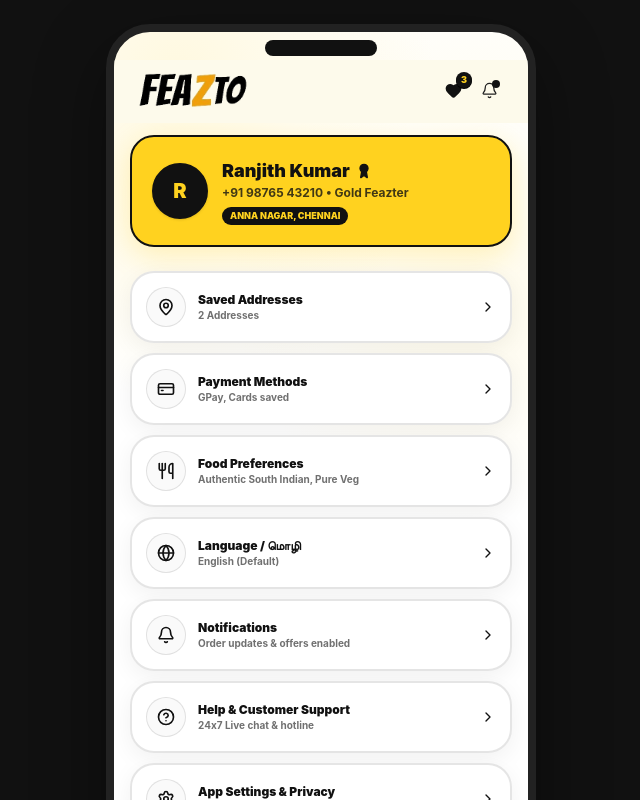
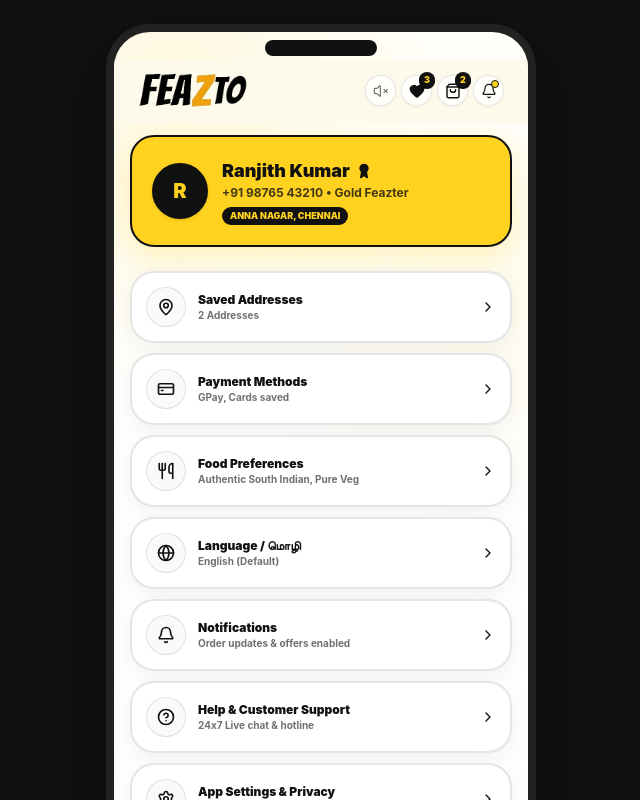
Before and after one commit to Dravid2016/User-app-prototype, a React (Vite) app: page / in a window 1280 px wide. Both pictures are taken after a click on the button "1-Tap Instant Demo Login". Shown: the top 800 px of the page, without its empty margins (319-959 px from the left). Built offline with nearby package versions, Linux system fonts and the light colour scheme; the HTML template or start-up script is replaced by a standard one.

Commit message:
Add Background Music toggle, Wishlist, Cart, and Notification icons to Header

```diff
--- a/src/components/layout/header/Header.tsx
+++ b/src/components/layout/header/Header.tsx
@@ -1,5 +1,5 @@
-import React from 'react';
-import { Bell, Heart } from 'lucide-react';
+import React, { useState, useEffect, useRef } from 'react';
+import { Bell, Heart, ShoppingBag, Music, Volume2, VolumeX } from 'lucide-react';
 import { useAppStore } from '../../../store/appStore';
 import './header.css';
 
@@ -11,17 +11,82 @@
   onNotificationClick,
 }) => {
   const { page, setPage, cartCount, savedItemIds, showToast } = useAppStore();
+  const [isPlayingMusic, setIsPlayingMusic] = useState<boolean>(false);
+  const audioCtxRef = useRef<AudioContext | null>(null);
+  const musicIntervalRef = useRef<any>(null);
+
+  const isSavedPage = page === 'saved';
+  const isCartPage = page === 'cart';
 
   const handleNotificationClick = onNotificationClick || (() => {
     showToast('No new notifications');
   });
 
-  const isSavedPage = page === 'saved';
+  // Soothing Indian Ambient Pentatonic Chords Synthesizer
+  const playAmbientNote = () => {
+    try {
+      if (!audioCtxRef.current) {
+        audioCtxRef.current = new (window.AudioContext || (window as any).webkitAudioContext)();
+      }
+      if (audioCtxRef.current.state === 'suspended') {
+        audioCtxRef.current.resume();
+      }
+
+      const notes = [261.63, 293.66, 329.63, 392.0, 440.0, 523.25]; // C4, D4, E4, G4, A4, C5 pentatonic scale
+      const randomFreq = notes[Math.floor(Math.random() * notes.length)];
+
+      const osc = audioCtxRef.current.createOscillator();
+      const gain = audioCtxRef.current.createGain();
+
+      osc.type = 'sine';
+      osc.frequency.setValueAtTime(randomFreq, audioCtxRef.current.currentTime);
+
+      // Soft envelope for peaceful ambient sound
+      gain.gain.setValueAtTime(0, audioCtxRef.current.currentTime);
+      gain.gain.linearRampToValueAtTime(0.03, audioCtxRef.current.currentTime + 0.4);
+      gain.gain.exponentialRampToValueAtTime(0.0001, audioCtxRef.current.currentTime + 2.8);
+
+      osc.connect(gain);
+      gain.connect(audioCtxRef.current.destination);
+
+      osc.start(audioCtxRef.current.currentTime);
+      osc.stop(audioCtxRef.current.currentTime + 3.0);
+    } catch (e) {
+      console.error('Audio synth error', e);
+    }
+  };
+
+  const toggleMusic = () => {
+    if (isPlayingMusic) {
+      if (musicIntervalRef.current) {
+        clearInterval(musicIntervalRef.current);
+        musicIntervalRef.current = null;
+      }
+      setIsPlayingMusic(false);
+      showToast('App Background Music: Off 🔇');
+    } else {
+      setIsPlayingMusic(true);
+      showToast('App Background Music: Playing Soothing Melodies 🎵');
+      playAmbientNote();
+      musicIntervalRef.current = setInterval(() => {
+        playAmbientNote();
+      }, 1600);
+    }
+  };
+
+  // Cleanup audio timer on unmount
+  useEffect(() => {
+    return () => {
+      if (musicIntervalRef.current) {
+        clearInterval(musicIntervalRef.current);
+      }
+    };
+  }, []);
 
   return (
     <header className="feazto-header select-none">
       <div className="feazto-header__inner">
-        {/* Top Row: Logo & Actions */}
+        {/* Top Row: Logo & Action Icons */}
         <div className="feazto-header__top">
           <button
             onClick={() => setPage('home')}
@@ -34,18 +99,40 @@
             />
           </button>
 
+          {/* Action Icons Row: Music, Wishlist, Cart, Notification */}
           <div className="feazto-header__actions">
-            {/* Wishlist / Saved Icon (Moved to Header) */}
+            {/* 1. App Background Music Toggle */}
+            <button
+              type="button"
+              className={`feazto-header__icon-button relative transition-all ${
+                isPlayingMusic ? 'bg-[#FFD21F] text-[#111111] ring-2 ring-[#111111]' : ''
+              }`}
+              aria-label="Toggle App Background Music"
+              onClick={toggleMusic}
+              title={isPlayingMusic ? 'Turn off background music' : 'Turn on background music'}
+            >
+              {isPlayingMusic ? (
+                <Volume2 size={16} strokeWidth={2.5} className="animate-pulse" />
+              ) : (
+                <VolumeX size={16} strokeWidth={1.8} className="text-[#707070]" />
+              )}
+              {isPlayingMusic && (
+                <span className="absolute -top-0.5 -right-0.5 w-2.5 h-2.5 rounded-full bg-emerald-500 border border-white animate-ping" />
+              )}
+            </button>
+
+            {/* 2. Wishlist / Saved */}
             <button
               type="button"
               className={`feazto-header__icon-button relative transition-colors ${
-                isSavedPage ? 'bg-[#FFD21F] border-[#111111]' : ''
+                isSavedPage ? 'bg-[#FFD21F] border border-[#111111]' : ''
               }`}
               aria-label="Wishlist"
               onClick={() => setPage('saved')}
+              title="Wishlist"
             >
               <Heart
-                size={17}
+                size={16}
                 strokeWidth={2.2}
                 className={savedItemIds.length > 0 || isSavedPage ? 'fill-[#111111] text-[#111111]' : 'text-[#111111]'}
               />
@@ -56,17 +143,34 @@
               )}
             </button>
 
-            {/* Notifications Button */}
+            {/* 3. Cart */}
+            <button
+              type="button"
+              className={`feazto-header__icon-button relative transition-all ${
+                isCartPage ? 'bg-[#FFD21F] border border-[#111111]' : ''
+              }`}
+              aria-label="Cart"
+              onClick={() => setPage('cart')}
+              title="Cart"
+            >
+              <ShoppingBag size={16} strokeWidth={2.2} className="text-[#111111]" />
+              {cartCount > 0 && (
+                <span className="absolute -top-1 -right-1 min-w-4 h-4 rounded-full bg-[#111111] text-[#FFD21F] text-[9px] font-black flex items-center justify-center px-1 shadow-[0_1px_0_#000000]">
+                  {cartCount}
+                </span>
+              )}
+            </button>
+
+            {/* 4. Notification */}
             <button
               type="button"
               className="feazto-header__icon-button relative"
               aria-label="Notifications"
               onClick={handleNotificationClick}
+              title="Notifications"
             >
-              <Bell size={17} strokeWidth={1.8} />
-              {cartCount > 0 && page !== 'home' && (
-                <span className="absolute top-1 right-1 w-2 h-2 rounded-full bg-[#111111]" />
-              )}
+              <Bell size={16} strokeWidth={1.8} />
+              <span className="absolute top-1 right-1 w-2 h-2 rounded-full bg-[#FFD21F] border border-[#111111]" />
             </button>
           </div>
         </div>
--- a/src/components/layout/header/header.css
+++ b/src/components/layout/header/header.css
@@ -46,27 +46,35 @@
 .feazto-header__actions {
   display: flex;
   align-items: center;
-  gap: 7px;
+  gap: 5px;
 }
 
 .feazto-header__icon-button {
   display: inline-flex;
   align-items: center;
   justify-content: center;
-  width: 29px;
-  height: 29px;
+  width: 31px;
+  height: 31px;
   padding: 0;
-  border: 0;
-  background: transparent;
-  color: #202020;
+  border: 1px solid rgba(17, 17, 17, 0.1);
+  background: rgba(255, 255, 255, 0.85);
+  color: #111111;
   cursor: pointer;
   border-radius: 50%;
-  transition: background-color 0.2s;
+  transition: all 0.2s cubic-bezier(0.4, 0, 0.2, 1);
+  box-shadow: 0 1px 3px rgba(0, 0, 0, 0.05);
 }
 
 .feazto-header__icon-button:hover {
-  background-color: rgba(0, 0, 0, 0.05);
+  background-color: #ffffff;
+  transform: translateY(-1px);
+  box-shadow: 0 3px 8px rgba(0, 0, 0, 0.1);
 }
+
+.feazto-header__icon-button:active {
+  transform: scale(0.92);
+}
+
 
 .feazto-header__profile {
   display: inline-flex;
```
